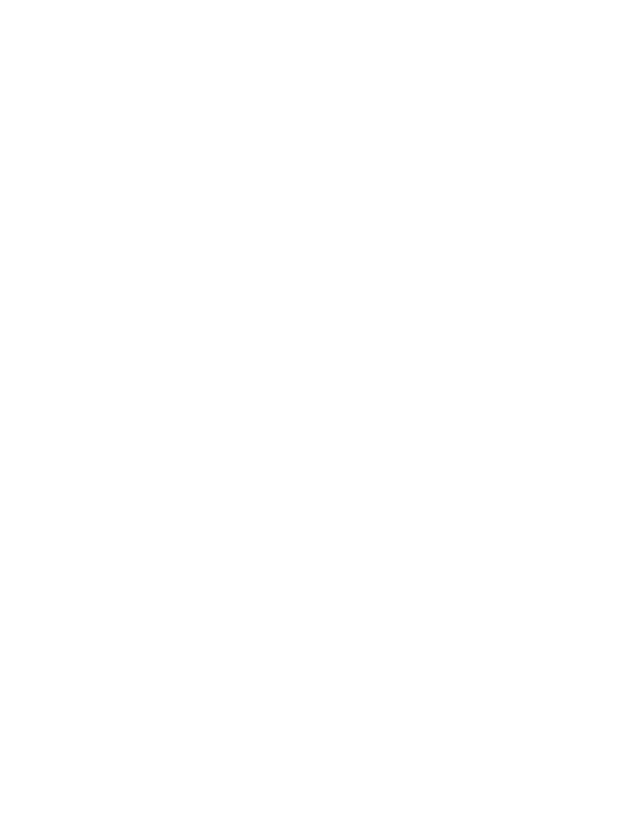
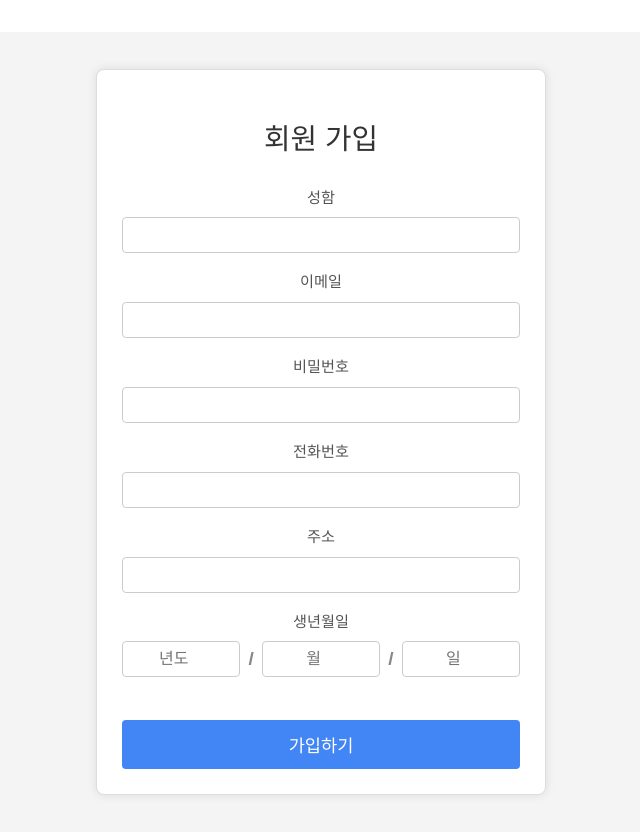
Before and after one commit to Echae0/Frontend_T8, a React (Vite) app: page /signUp in a window 1280 px wide. Before the commit this address had no page. Shown: the top 840 px of the page, without its empty margins (351-991 px from the left). Before the commit the page ends 800 px from the top, so only its background shows below. Built offline with nearby package versions, Linux system fonts and the light colour scheme.

Commit message:
add signup page

```diff
--- a/src/App.jsx
+++ b/src/App.jsx
@@ -29,7 +29,7 @@ function App() {
               transition: 'all 0.2s ease-in-out'
             }}>대기 등록 페이지로 이동</a>
           </li>
-          <li>
+          <li style={{ marginBottom: '10px' }}>
             <a href="/review" style={{
               textDecoration: 'none',
               color: '#FFD700',
@@ -41,6 +41,18 @@ function App() {
               transition: 'all 0.2s ease-in-out'
             }}>리뷰 작성 페이지로 이동</a>
           </li>
+          <li>
+            <a href="/signUp" style={{
+              textDecoration: 'none',
+              color: '#FFD700',
+              fontWeight: 'bold',
+              fontSize: '1.2rem',
+              padding: '10px 20px',
+              border: '1px solid #FFD700',
+              borderRadius: '5px',
+              transition: 'all 0.2s ease-in-out'
+            }}>회원 가입 페이지로 이동</a>
+          </li>
         </ul>
       </nav>
     </div>
--- /dev/null
+++ b/src/components/SignUpPage.jsx
@@ -0,0 +1,141 @@
+import React, { useState } from 'react';
+import styles from './SignUpPage.module.css';
+
+export default function SignUpPage() {
+  const [name, setName] = useState('');
+  const [email, setEmail] = useState('');
+  const [password, setPassword] = useState('');
+  const [phoneNumber, setPhoneNumber] = useState('');
+  const [address, setAddress] = useState('');
+  const [birthYear, setBirthYear] = useState('');
+  const [birthMonth, setBirthMonth] = useState('');
+  const [birthDay, setBirthDay] = useState('');
+
+  const handleSubmit = (e) => {
+    e.preventDefault();
+    const dateOfBirth = `${birthYear}-${birthMonth}-${birthDay}`;
+    console.log({
+      name,
+      email,
+      password,
+      phoneNumber,
+      address,
+      dateOfBirth,
+    });
+    alert('가입 요청이 제출되었습니다!');
+    // 폼 초기화화
+    setName('');
+    setEmail('');
+    setPassword('');
+    setPhoneNumber('');
+    setAddress('');
+    setBirthYear('');
+    setBirthMonth('');
+    setBirthDay('');
+  };
+
+  return (
+    <div className={styles.signUpContainer}>
+      <div className={styles.signUpForm}>
+        <h2 className={styles.formTitle}>회원 가입</h2>
+        <form onSubmit={handleSubmit}>
+          <div className={styles.formGroup}>
+            <label htmlFor="name" className={styles.formLabel}>성함</label>
+            <input
+              type="text"
+              id="name"
+              className={styles.formInput}
+              value={name}
+              onChange={(e) => setName(e.target.value)}
+              required
+            />
+          </div>
+          <div className={styles.formGroup}>
+            <label htmlFor="email" className={styles.formLabel}>이메일</label>
+            <input
+              type="email"
+              id="email"
+              className={styles.formInput}
+              value={email}
+              onChange={(e) => setEmail(e.target.value)}
+              required
+            />
+          </div>
+          <div className={styles.formGroup}>
+            <label htmlFor="password" className={styles.formLabel}>비밀번호</label>
+            <input
+              type="password"
+              id="password"
+              className={styles.formInput}
+              value={password}
+              onChange={(e) => setPassword(e.target.value)}
+              required
+            />
+          </div>
+          <div className={styles.formGroup}>
+            <label htmlFor="phoneNumber" className={styles.formLabel}>전화번호</label>
+            <input
+              type="tel"
+              id="phoneNumber"
+              className={styles.formInput}
+              value={phoneNumber}
+              onChange={(e) => setPhoneNumber(e.target.value)}
+              required
+            />
+          </div>
+          <div className={styles.formGroup}>
+            <label htmlFor="address" className={styles.formLabel}>주소</label>
+            <input
+              type="text"
+              id="address"
+              className={styles.formInput}
+              value={address}
+              onChange={(e) => setAddress(e.target.value)}
+            />
+          </div>
+          <div className={styles.formGroup}>
+            <label className={styles.formLabel}>생년월일</label>
+            <div className={styles.birthDateContainer}>
+              <input
+                type="number"
+                id="birthYear"
+                className={`${styles.birthInput} ${styles.birthYear}`}
+                placeholder="년도"
+                value={birthYear}
+                onChange={(e) => setBirthYear(e.target.value)}
+                min="1900"
+                max={new Date().getFullYear()}
+                required
+              />
+              <span className={styles.birthSeparator}>/</span>
+              <input
+                type="number"
+                id="birthMonth"
+                className={`${styles.birthInput} ${styles.birthMonth}`}
+                placeholder="월"
+                value={birthMonth}
+                onChange={(e) => setBirthMonth(e.target.value)}
+                min="1"
+                max="12"
+                required
+              />
+              <span className={styles.birthSeparator}>/</span>
+              <input
+                type="number"
+                id="birthDay"
+                className={`${styles.birthInput} ${styles.birthDay}`}
+                placeholder="일"
+                value={birthDay}
+                onChange={(e) => setBirthDay(e.target.value)}
+                min="1"
+                max="31"
+                required
+              />
+            </div>
+          </div>
+          <button type="submit" className={styles.submitButton}>가입하기</button>
+        </form>
+      </div>
+    </div>
+  );
+}
--- /dev/null
+++ b/src/components/SignUpPage.module.css
@@ -0,0 +1,90 @@
+.signUpContainer {
+  display: flex;
+  flex-direction: column;
+  align-items: center;
+  justify-content: center;
+  min-height: 100vh;
+  background-color: #f4f4f4;
+  font-family: 'Arial', sans-serif;
+}
+
+.signUpForm {
+  background-color: #fff;
+  padding: 25px;
+  border-radius: 8px;
+  box-shadow: 0 0 10px rgba(0, 0, 0, 0.1);
+  width: 450px;
+  max-width: 90%;
+  border: 1px solid #ddd;
+  box-sizing: border-box;
+}
+
+.formTitle {
+  text-align: center;
+  margin-bottom: 25px;
+  font-size: 1.8rem;
+  font-weight: bold;
+  color: #333;
+}
+
+.formGroup {
+  margin-bottom: 18px;
+}
+
+.formLabel {
+  display: block;
+  margin-bottom: 8px;
+  font-size: 0.95rem;
+  color: #555;
+  font-weight: 500;
+}
+
+.formInput {
+  width: 100%;
+  padding: 8px 10px;
+  border: 1px solid #ccc;
+  border-radius: 4px;
+  box-sizing: border-box;
+  font-size: 1rem;
+}
+
+.birthDateContainer {
+  display: flex;
+  gap: 8px;
+  align-items: center;
+  width: 100%;
+}
+
+.birthInput {
+  flex: 1;
+  padding: 8px 10px;
+  border: 1px solid #ccc;
+  border-radius: 4px;
+  box-sizing: border-box;
+  font-size: 1rem;
+  text-align: center;
+}
+
+.birthSeparator {
+  font-size: 1.2rem;
+  color: #888;
+  font-weight: bold;
+}
+
+.submitButton {
+  background-color: #4285f4;
+  color: white;
+  padding: 12px 20px;
+  border: none;
+  border-radius: 4px;
+  cursor: pointer;
+  font-size: 1.1rem;
+  font-weight: bold;
+  width: 100%;
+  margin-top: 25px;
+  transition: background-color 0.3s ease;
+}
+
+.submitButton:hover {
+  background-color: #42a5f5;
+}
--- a/src/main.jsx
+++ b/src/main.jsx
@@ -5,14 +5,16 @@ import './index.css';
 import App from './App.jsx';
 import WaitingFormPage from './components/WaitingFormPage.jsx';
 import ReviewFormPage from './components/ReviewFormPage.jsx';
+import SignUpPage from './components/SignUpPage.jsx';
 
 createRoot(document.getElementById('root')).render(
   <StrictMode>
     <BrowserRouter>
       <Routes>
         <Route path="/" element={<App />} />
-        <Route path="/WaitingForm" element={<WaitingFormPage />} />
+        <Route path="/waitingForm" element={<WaitingFormPage />} />
         <Route path="/review" element={<ReviewFormPage />} />
+        <Route path="/signUp" element={<SignUpPage />} />
       </Routes>
     </BrowserRouter>
   </StrictMode>,
```
